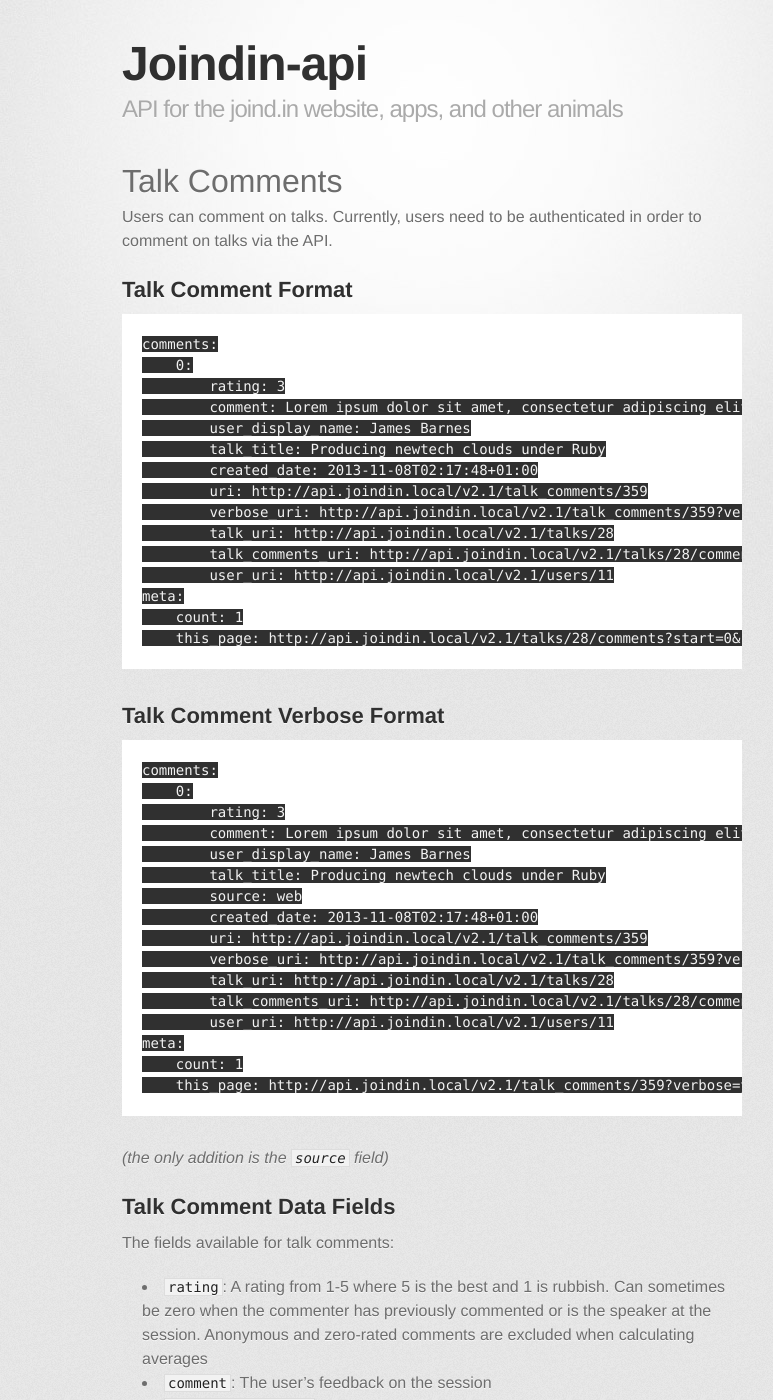
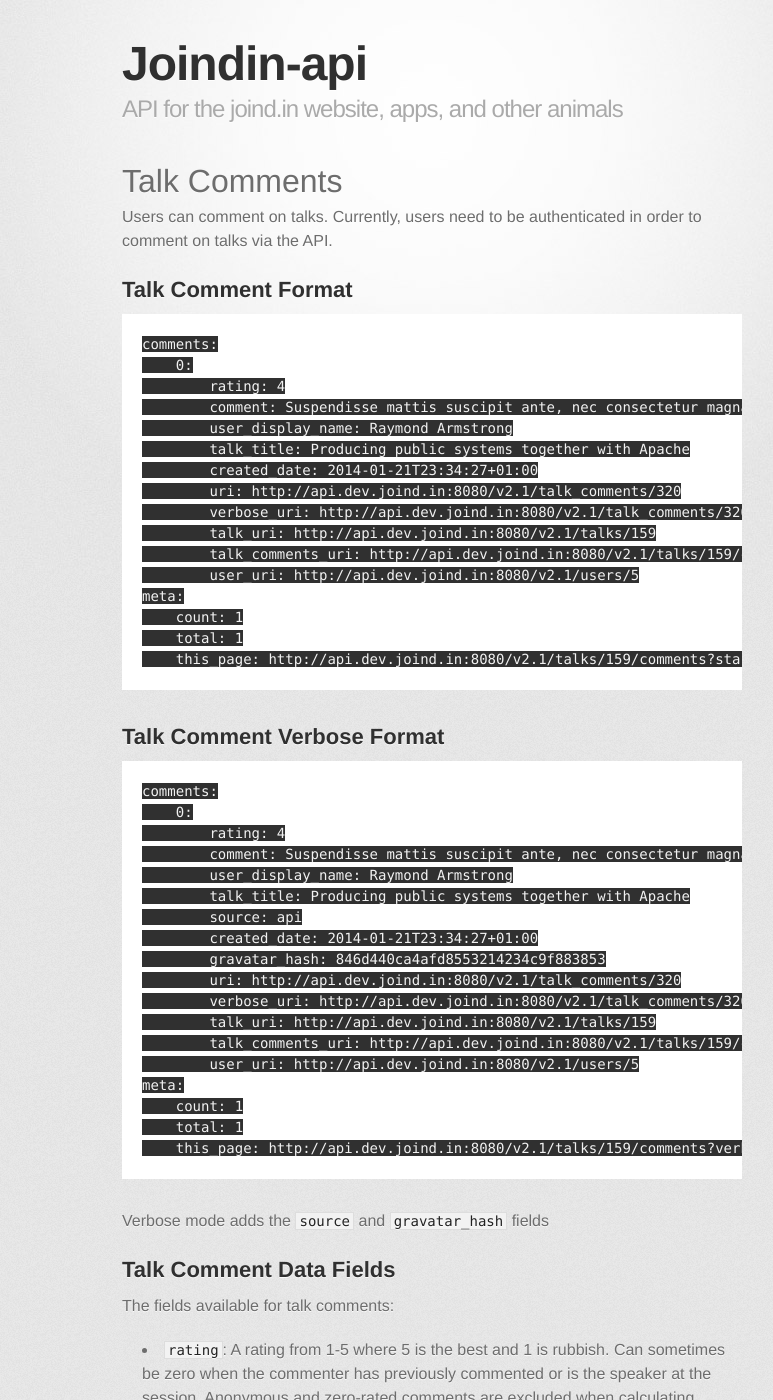
Before and after one commit to joindin/joindin-api, a Jekyll site: the page built from talk_comments.md, in a window 1280 px wide and 1400 px high. Shown: the whole window, without its empty margins (208-981 px from the left). Built offline with Jekyll 4.4.1, drawn with Linux system fonts in a browser that asks for light colours; some web fonts are replaced; some of the changed text lies outside the part shown.

Commit message:
update docs to reflect the new gravatar hash field in the API

```diff
--- a/talk_comments.md
+++ b/talk_comments.md
@@ -12,19 +12,20 @@
 ~~~~
 comments:
     0:
-        rating: 3
-        comment: Lorem ipsum dolor sit amet, consectetur adipiscing elit. Lorem ipsum dolor sit amet, consectetur adipiscing elit. Praesent rutrum orci eget ipsum ornare et consequat neque egestas. Duis eu massa justo, vel mollis velit. Suspendisse mattis suscipit ante, nec consectetur magna aliquet non. Sed nisi sem, ultricies et luctus vitae, volutpat id sem. Vivamus gravida, dolor ut porta bibendum, mauris ligula condimentum est, id facilisis ante massa a justo. Aliquam vulputate vulputate lobortis. Sed nisi sem, ultricies et luctus vitae, volutpat id sem. Lorem ipsum dolor sit amet, consectetur adipiscing elit. Sed nisi sem, ultricies et luctus vitae, volutpat id sem. Quisque at est libero.
-        user_display_name: James Barnes
-        talk_title: Producing newtech clouds under Ruby
-        created_date: 2013-11-08T02:17:48+01:00
-        uri: http://api.joindin.local/v2.1/talk_comments/359
-        verbose_uri: http://api.joindin.local/v2.1/talk_comments/359?verbose=yes
-        talk_uri: http://api.joindin.local/v2.1/talks/28
-        talk_comments_uri: http://api.joindin.local/v2.1/talks/28/comments
-        user_uri: http://api.joindin.local/v2.1/users/11
+        rating: 4
+        comment: Suspendisse mattis suscipit ante, nec consectetur magna aliquet non. Aliquam vulputate vulputate lobortis. Suspendisse mattis suscipit ante, nec consectetur magna aliquet non. Proin feugiat mattis dui, ut cursus purus feugiat vel. Vivamus gravida, dolor ut porta bibendum, mauris ligula condimentum est, id facilisis ante massa a justo. Vestibulum ante ipsum primis in faucibus orci luctus et ultrices posuere cubilia Curae; Pellentesque elementum placerat lectus, sit amet dictum urna euismod quis. Sed nisi sem, ultricies et luctus vitae, volutpat id sem. Suspendisse mattis suscipit ante, nec consectetur magna aliquet non. Suspendisse mattis suscipit ante, nec consectetur magna aliquet non. Proin feugiat mattis dui, ut cursus purus feugiat vel. Vestibulum ante ipsum primis in faucibus orci luctus et ultrices posuere cubilia Curae; Pellentesque elementum placerat lectus, sit amet dictum urna euismod quis.
+        user_display_name: Raymond Armstrong
+        talk_title: Producing public systems together with Apache
+        created_date: 2014-01-21T23:34:27+01:00
+        uri: http://api.dev.joind.in:8080/v2.1/talk_comments/320
+        verbose_uri: http://api.dev.joind.in:8080/v2.1/talk_comments/320?verbose=yes
+        talk_uri: http://api.dev.joind.in:8080/v2.1/talks/159
+        talk_comments_uri: http://api.dev.joind.in:8080/v2.1/talks/159/comments
+        user_uri: http://api.dev.joind.in:8080/v2.1/users/5
 meta:
     count: 1
-    this_page: http://api.joindin.local/v2.1/talks/28/comments?start=0&resultsperpage=20
+    total: 1
+    this_page: http://api.dev.joind.in:8080/v2.1/talks/159/comments?start=0&resultsperpage=20
 ~~~~
 
 ## Talk Comment Verbose Format
@@ -32,23 +33,25 @@
 ~~~~
 comments:
     0:
-        rating: 3
-        comment: Lorem ipsum dolor sit amet, consectetur adipiscing elit. Lorem ipsum dolor sit amet, consectetur adipiscing elit. Praesent rutrum orci eget ipsum ornare et consequat neque egestas. Duis eu massa justo, vel mollis velit. Suspendisse mattis suscipit ante, nec consectetur magna aliquet non. Sed nisi sem, ultricies et luctus vitae, volutpat id sem. Vivamus gravida, dolor ut porta bibendum, mauris ligula condimentum est, id facilisis ante massa a justo. Aliquam vulputate vulputate lobortis. Sed nisi sem, ultricies et luctus vitae, volutpat id sem. Lorem ipsum dolor sit amet, consectetur adipiscing elit. Sed nisi sem, ultricies et luctus vitae, volutpat id sem. Quisque at est libero.
-        user_display_name: James Barnes
-        talk_title: Producing newtech clouds under Ruby
-        source: web
-        created_date: 2013-11-08T02:17:48+01:00
-        uri: http://api.joindin.local/v2.1/talk_comments/359
-        verbose_uri: http://api.joindin.local/v2.1/talk_comments/359?verbose=yes
-        talk_uri: http://api.joindin.local/v2.1/talks/28
-        talk_comments_uri: http://api.joindin.local/v2.1/talks/28/comments
-        user_uri: http://api.joindin.local/v2.1/users/11
+        rating: 4
+        comment: Suspendisse mattis suscipit ante, nec consectetur magna aliquet non. Aliquam vulputate vulputate lobortis. Suspendisse mattis suscipit ante, nec consectetur magna aliquet non. Proin feugiat mattis dui, ut cursus purus feugiat vel. Vivamus gravida, dolor ut porta bibendum, mauris ligula condimentum est, id facilisis ante massa a justo. Vestibulum ante ipsum primis in faucibus orci luctus et ultrices posuere cubilia Curae; Pellentesque elementum placerat lectus, sit amet dictum urna euismod quis. Sed nisi sem, ultricies et luctus vitae, volutpat id sem. Suspendisse mattis suscipit ante, nec consectetur magna aliquet non. Suspendisse mattis suscipit ante, nec consectetur magna aliquet non. Proin feugiat mattis dui, ut cursus purus feugiat vel. Vestibulum ante ipsum primis in faucibus orci luctus et ultrices posuere cubilia Curae; Pellentesque elementum placerat lectus, sit amet dictum urna euismod quis.
+        user_display_name: Raymond Armstrong
+        talk_title: Producing public systems together with Apache
+        source: api
+        created_date: 2014-01-21T23:34:27+01:00
+        gravatar_hash: 846d440ca4afd8553214234c9f883853
+        uri: http://api.dev.joind.in:8080/v2.1/talk_comments/320
+        verbose_uri: http://api.dev.joind.in:8080/v2.1/talk_comments/320?verbose=yes
+        talk_uri: http://api.dev.joind.in:8080/v2.1/talks/159
+        talk_comments_uri: http://api.dev.joind.in:8080/v2.1/talks/159/comments
+        user_uri: http://api.dev.joind.in:8080/v2.1/users/5
 meta:
     count: 1
-    this_page: http://api.joindin.local/v2.1/talk_comments/359?verbose=yes&start=0&resultsperpage=20
+    total: 1
+    this_page: http://api.dev.joind.in:8080/v2.1/talks/159/comments?verbose=yes&start=0&resultsperpage=20
 ~~~~
 
-*(the only addition is the ``source`` field)*
+Verbose mode adds the ``source`` and ``gravatar_hash`` fields
 
 ## Talk Comment Data Fields
 
@@ -56,9 +59,10 @@
 
 *  ``rating``:  A rating from 1-5 where 5 is the best and 1 is rubbish.  Can sometimes be zero when the commenter has previously commented or is the speaker at the session.  Anonymous and zero-rated comments are excluded when calculating averages
 *  ``comment``: The user's feedback on the session
+*  ``source``: Which tool the user made to create this comment (can be empty if we don't have the info)
 *  ``user_display_name``: Convenience field showing the display name of the user that made this comment. Empty if anonymous
 *  ``created_date``: When the comment was made, in ISO format
-
+*  ``gravatar_hash``: Unique identifier for showing their gravatar image; append this to ``http://www.gravatar.com/avatar/`` to make the image URL
 
 ## Talk Comment Hypermedia
 
```
Also changed, not shown: event_comments.md (+3 -1 lines), users.md (+11 -9 lines).
